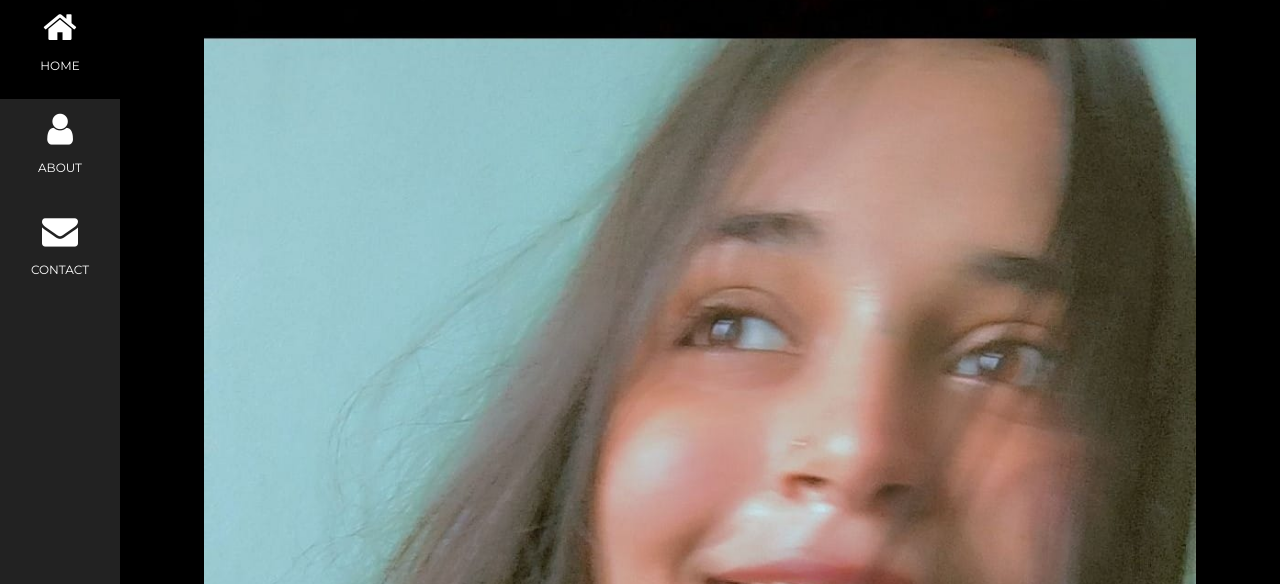
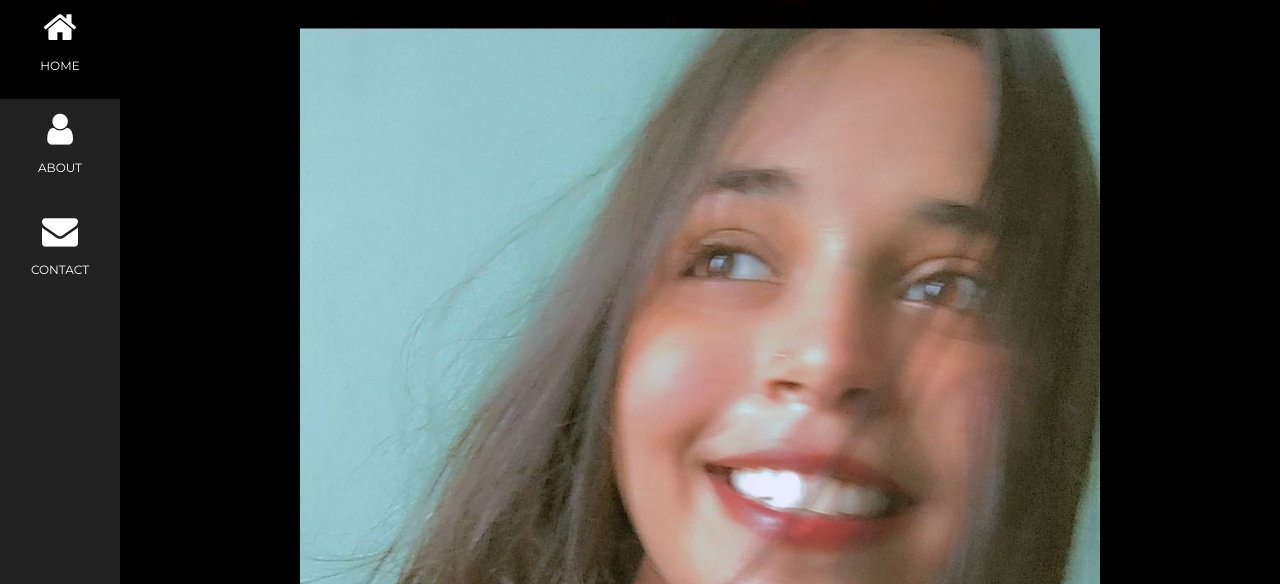
Before and after one commit to ssanjanasharma/named, a plain HTML site: page index.html in a window 1280 px wide. Shown: the part 216-800 px from the top of the page. Drawn offline with nearby package versions, Linux system fonts and the light colour scheme.

Commit message:
portfolio

```diff
--- a/index.html
+++ b/index.html
@@ -1,6 +1,6 @@
 <!DOCTYPE html>
 <html>
-<title>W3.CSS Template</title>
+<title>My Portfolio</title>
 <meta charset="UTF-8">
 <meta name="viewport" content="width=device-width, initial-scale=1">
 <link rel="stylesheet" href="https://www.w3schools.com/w3css/4/w3.css">
@@ -51,7 +51,7 @@ body, h1,h2,h3,h4,h5,h6 {font-family: "Montserrat", sans-serif}
   <header class="w3-container w3-padding-32 w3-center w3-black" id="home">
     <h1 class="w3-jumbo"><span class="w3-hide-small">I'm</span> Sanjana Sharma.</h1>
     <p>Web Developer Enthusiast.</p>
-    <img src="me1.jpg" alt="girl" class="w3-image" width="992" height="1108">
+    <img src="me1.jpg" alt="girl" class="w3-image" width="800" height="1100">
   </header>
 
   <!-- About Section -->
```
